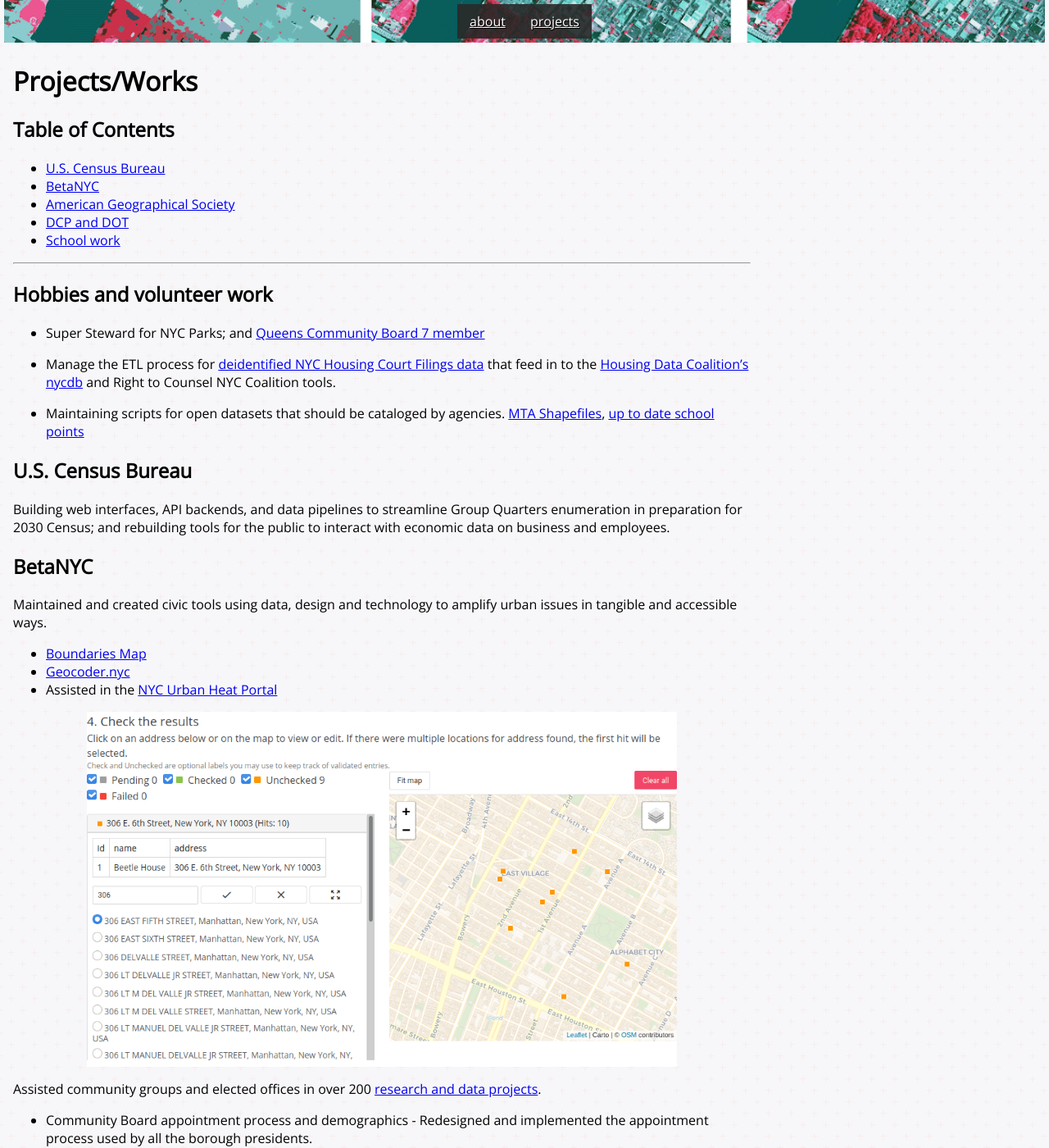
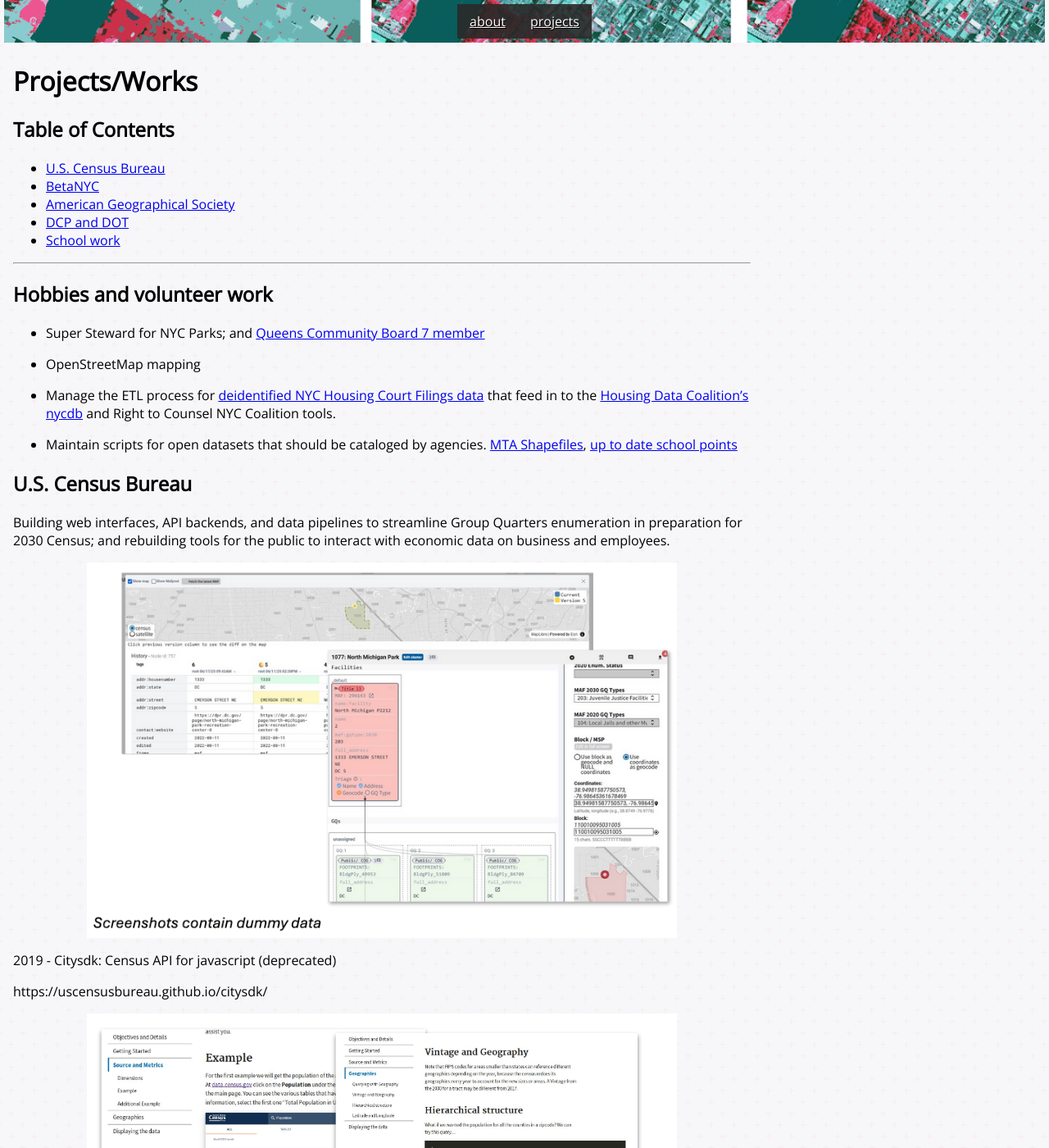
Before and after one commit to zhik/zhik.github.io, a Jekyll site: the page built from proj.md, in a window 1280 px wide and 1400 px high. Shown: the whole window at 82% size. Built offline with Jekyll 4.4.1, drawn with Linux system fonts in a browser that asks for light colours; some of the changed text lies outside the part shown.

Commit message:
add census projects

```diff
--- a/proj.md
+++ b/proj.md
@@ -19,14 +19,24 @@
 
 - Super Steward for NYC Parks; and [Queens Community Board 7 member](https://www.nyc.gov/site/queenscb7/index.page)
 
+- OpenStreetMap mapping
+
 - Manage the ETL process for [deidentified NYC Housing Court Filings data](https://github.com/housing-data-coalition/oca?tab=readme-ov-file) that feed in to the [Housing Data Coalition's nycdb](https://www.housingdatanyc.org/) and Right to Counsel NYC Coalition tools.
 
-- Maintaining scripts for open datasets that should be cataloged by agencies. [MTA Shapefiles](https://github.com/zhik/MTA-Mass-Transit/releases), [up to date school points](https://github.com/zhik/nyc-half-open-data/blob/main/school%20locations%20and%20demographics.ipynb)
+- Maintain scripts for open datasets that should be cataloged by agencies. [MTA Shapefiles](https://github.com/zhik/MTA-Mass-Transit/releases), [up to date school points](https://github.com/zhik/nyc-half-open-data/blob/main/school%20locations%20and%20demographics.ipynb)
 
 
 ## U.S. Census Bureau
 
 Building web interfaces, API backends, and data pipelines to streamline Group Quarters enumeration in preparation for 2030 Census; and rebuilding tools for the public to interact with economic data on business and employees.
+
+![Group Quarters enumeration using different frames](/images/jff.png)
+
+2019 - Citysdk: Census API for javascript (deprecated)
+
+https://uscensusbureau.github.io/citysdk/
+
+![citysdk screenshots](/images/citysdk.png)
 
 ## BetaNYC
 
```
Also changed, not shown: other parts of proj.md (+1 -1 lines), images/citysdk.png (added), images/jff.png (added).
